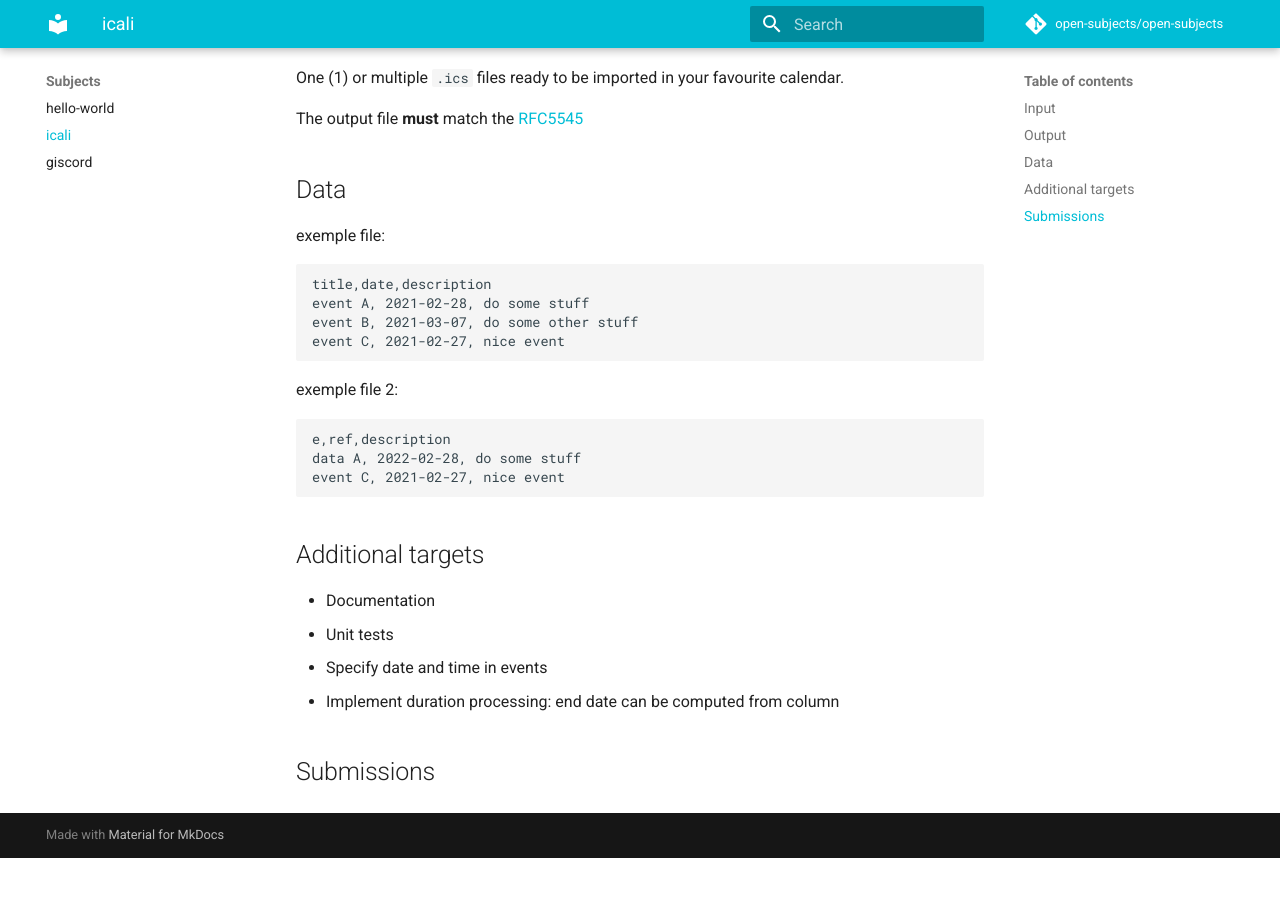
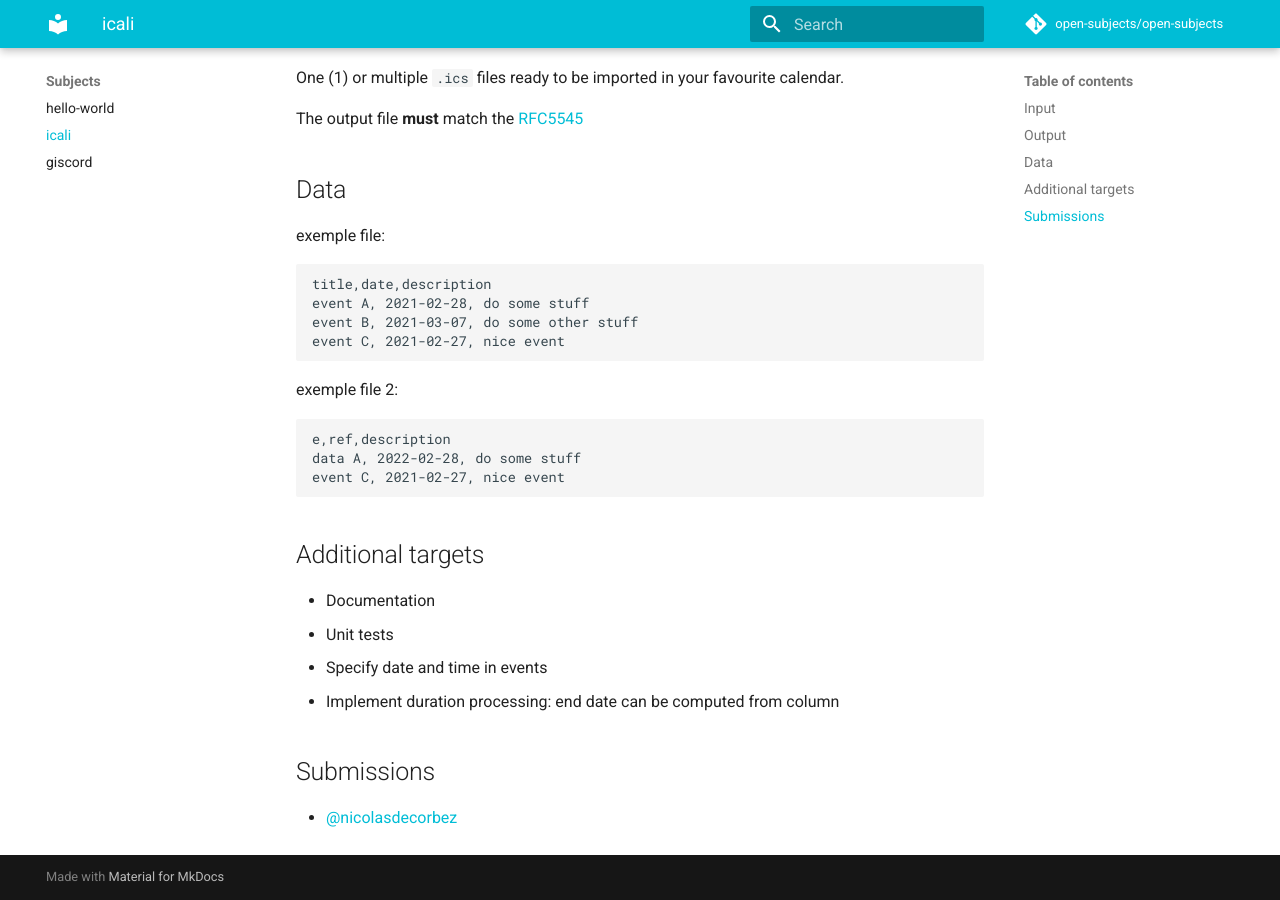
Before and after one commit to open-subjects/open-subjects, an MkDocs documentation site: the page built from subjects/icali/README.md, in a window 1280 px wide and 900 px high, scrolled down 730 px. Built offline with MkDocs 1.6.1 and Material for MkDocs 9.7.7, drawn with Linux system fonts in a browser that asks for light colours; comment, search, counter and statistics services are not loaded; before the commit the page ends 1588 px from its top, so only the background shows below that.

Commit message:
validation(req): New submission
Request a review on my version of the Icali open-subject

```diff
--- a/subjects/icali/README.md
+++ b/subjects/icali/README.md
@@ -59,3 +59,5 @@ event C, 2021-02-27, nice event
 [rfc-5545]: https://tools.ietf.org/html/rfc5545
 
 ## Submissions
+
+- [@nicolasdecorbez](https://github.com/nicolasdecorbez/icali)
```
